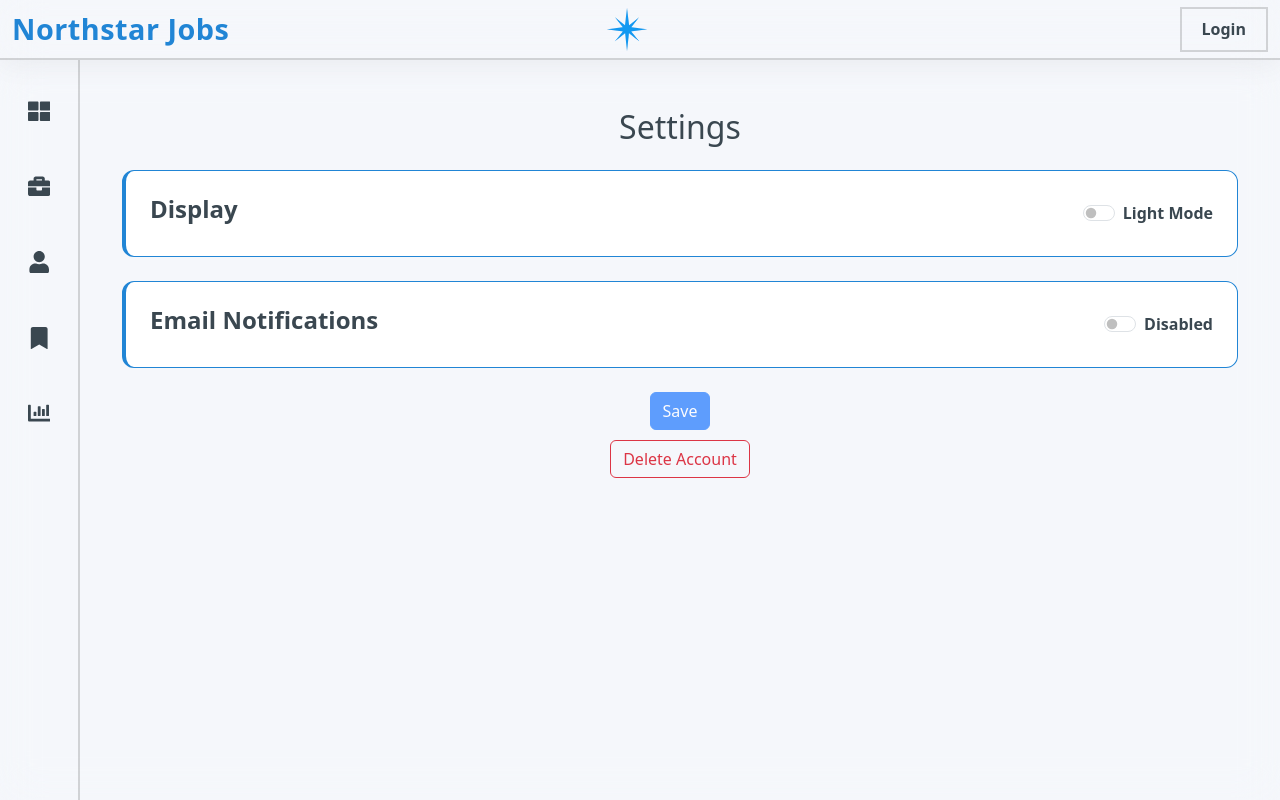
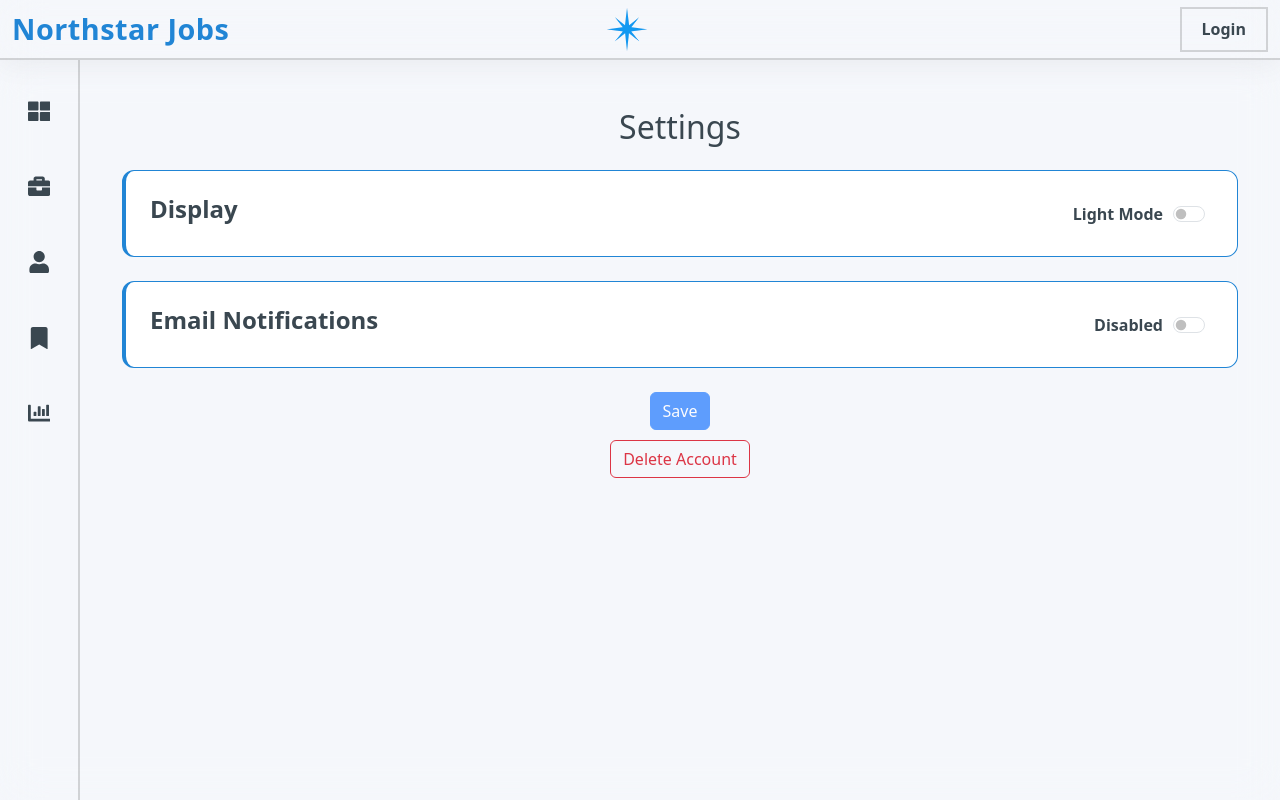
Before and after one commit to TJordahl90/Capstone-Web-Crawler, a React (Vite) app in the folder frontend/: page /settings in a window 1280 px wide. Built offline with nearby package versions, Linux system fonts and the light colour scheme; no server answers.

Commit message:
update UI

```diff
--- a/frontend/src/components/Account.jsx
+++ b/frontend/src/components/Account.jsx
@@ -278,10 +278,10 @@ const Account = () => {
     }
 
     const chipStyle = {
-        backgroundColor: "var(--accent3)",
+        backgroundColor: "var(--accent1)",
         padding: "5px 10px",
         borderRadius: "5px",
-        color: "var(--text)",
+        color: "white",
         fontSize: "1.1rem",
         fontWeight: 600,
     };
--- a/frontend/src/components/Settings.jsx
+++ b/frontend/src/components/Settings.jsx
@@ -16,13 +16,13 @@ const Settings = () => {
 
     useEffect(() => {
         const getEmailPreference = async () => {
-            try{
+            try {
                 const emailPref = await api.get('/get_email_preference/');
                 const pref = emailPref.data.emailPreference;
                 const boolPref = pref === true || pref === "true" || pref === "True";
                 setEmailPreference(boolPref);
                 setDraftEmailPref(boolPref);
-            }catch (error){
+            } catch (error) {
                 console.error("Failed to fetch email preferences:", error)
             }
         }
@@ -43,8 +43,8 @@ const Settings = () => {
     };
 
     const handleSave = async () => {
-        try{
-            const payload ={
+        try {
+            const payload = {
                 emailPreference: draftEmailPref,
             }
 
@@ -52,7 +52,7 @@ const Settings = () => {
 
             setEmailPreference(draftEmailPref);
         }
-        catch (error){
+        catch (error) {
             console.error("Failed to save settings:", error);
             setDraftEmailPref(emailPreference);
         }
@@ -60,7 +60,7 @@ const Settings = () => {
     return (
         <Container className="mt-5 text-center">
             <h2 className="mb-4"
-            style ={{color:"var(--text)"}}>Settings</h2>
+                style={{ color: "var(--text)" }}>Settings</h2>
 
             {/* Display / Theme Section */}
             <div
@@ -79,14 +79,20 @@ const Settings = () => {
                     {/* Toggle style: switch OR two buttons — pick one */}
 
                     {/* (1) Switch style */}
+                    <div className="d-flex align-items-center" style={{ gap: "10px" }}>
+                        <span style={{ fontWeight: 600 }}>
+                            {currentTheme === "dark" ? "Dark Mode" : "Light Mode"}
+                        </span>
+
                         <Form.Check
                             type="switch"
                             id="theme-switch"
-                            label={currentTheme === "dark" ? "Dark Mode" : "Light Mode"}
                             checked={currentTheme === "dark"}
                             onChange={(e) => switchTheme(e.target.checked ? "dark" : "light")}
-                            style={{ fontWeight: 600 }}
+                            style={{ margin: 0 }}
                         />
+                    </div>
+
 
                     {/* (2) Or Buttons style (comment the switch above if you prefer this) */}
                     {false && (
@@ -132,15 +138,21 @@ const Settings = () => {
                     <h5 style={{ fontWeight: 600, fontSize: "1.5rem" }}>Email Notifications</h5>
 
                     {/* Switch to toggle email preference */}
+                    <div className="d-flex align-items-center" style={{ gap: "10px" }}>
+                        <span style={{ fontWeight: 600 }}>
+                            {draftEmailPref ? "Enabled" : "Disabled"}
+                        </span>
+
                         <Form.Check
                             type="switch"
                             id="email-pref-switch"
-                        label={draftEmailPref ? "Enabled" : "Disabled"}
                             checked={draftEmailPref}
-                        disabled={loading} // prevent toggle until loaded
+                            disabled={loading}
                             onChange={(e) => setDraftEmailPref(e.target.checked)}
-                        style={{ fontWeight: 600 }}
+                            style={{ margin: 0 }}
                         />
+                    </div>
+
                 </div>
             </div>
             <div className="d-flex flex-column align-items-center" style={{ gap: '10px', marginTop: '20px' }}>
@@ -153,7 +165,7 @@ const Settings = () => {
                 </Button>
 
                 <Row className="justify-content-center">
-                <Button variant="outline-danger" style={{maxWidth: '200px'}} onClick={() => setShowModal(true)}>
+                    <Button variant="outline-danger" style={{ maxWidth: '200px' }} onClick={() => setShowModal(true)}>
                         Delete Account
                     </Button>
                 </Row>
```
Lines whose indentation alone changed are shown as unchanged.
